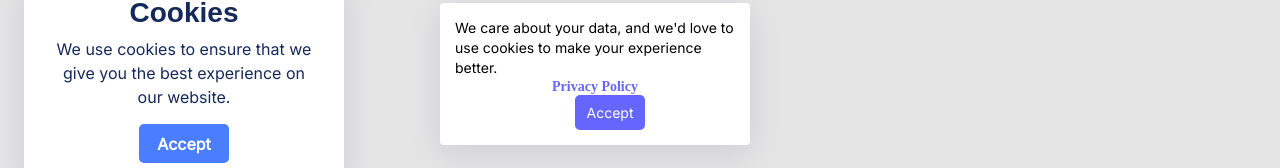
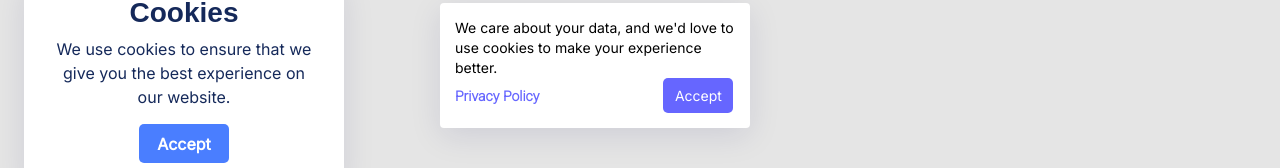
Before and after one commit to Andrii-Semak/cursor-hm-andrii, a plain HTML site: page Homework-3/index.html in a window 1280 px wide. Shown: the part 842-1010 px from the top of the page. Drawn offline with Linux system fonts and the light colour scheme; a web font is replaced by a local one.

Commit message:
Update styles.css

```diff
--- a/Homework-3/styles.css
+++ b/Homework-3/styles.css
@@ -268,6 +268,18 @@ body{
   color: #FFFFFF;
 }
 
+h5 {
+    font-family: 'Roboto';
+    font-style: normal;
+    font-weight: 600;
+    font-size: 14px;
+    line-height: 16px;
+    text-align: center;
+    display: inline-flex;
+    cursor: pointer;
+}
+
+
 .cookie_5 h5 {
   font-family: 'Roboto';
   font-style: normal;
```
